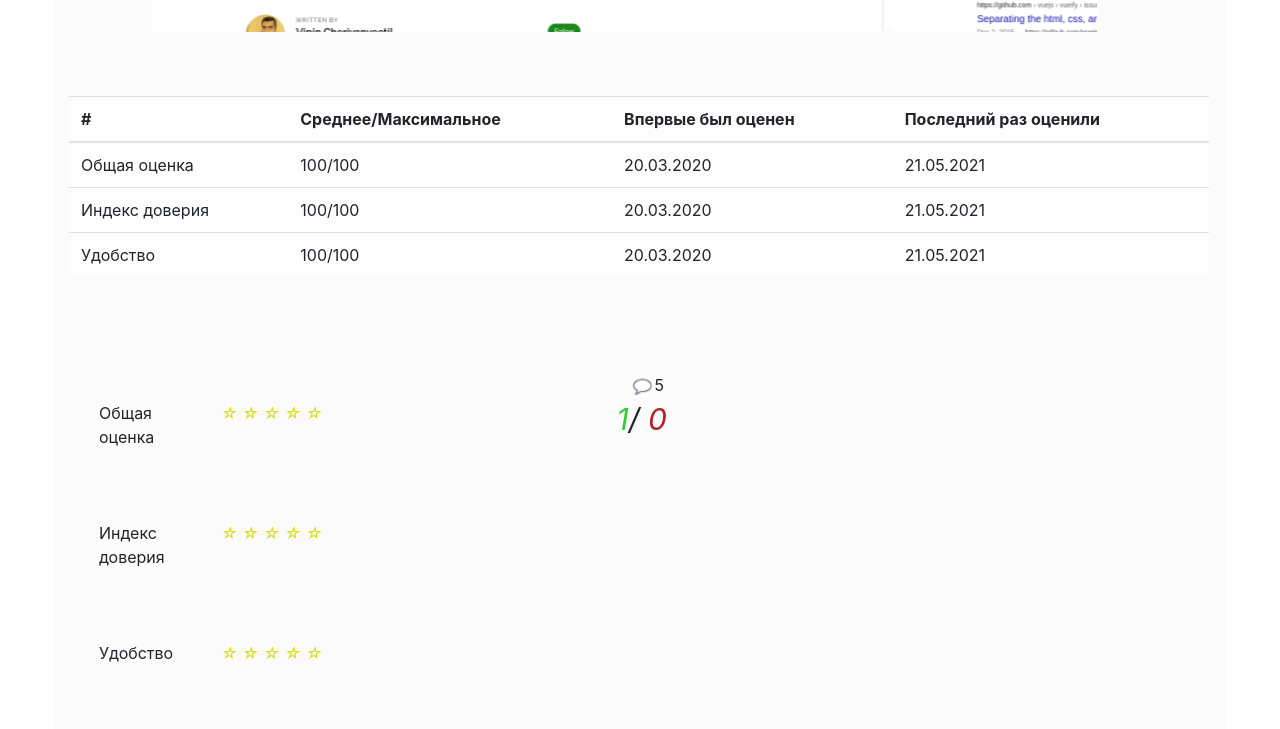
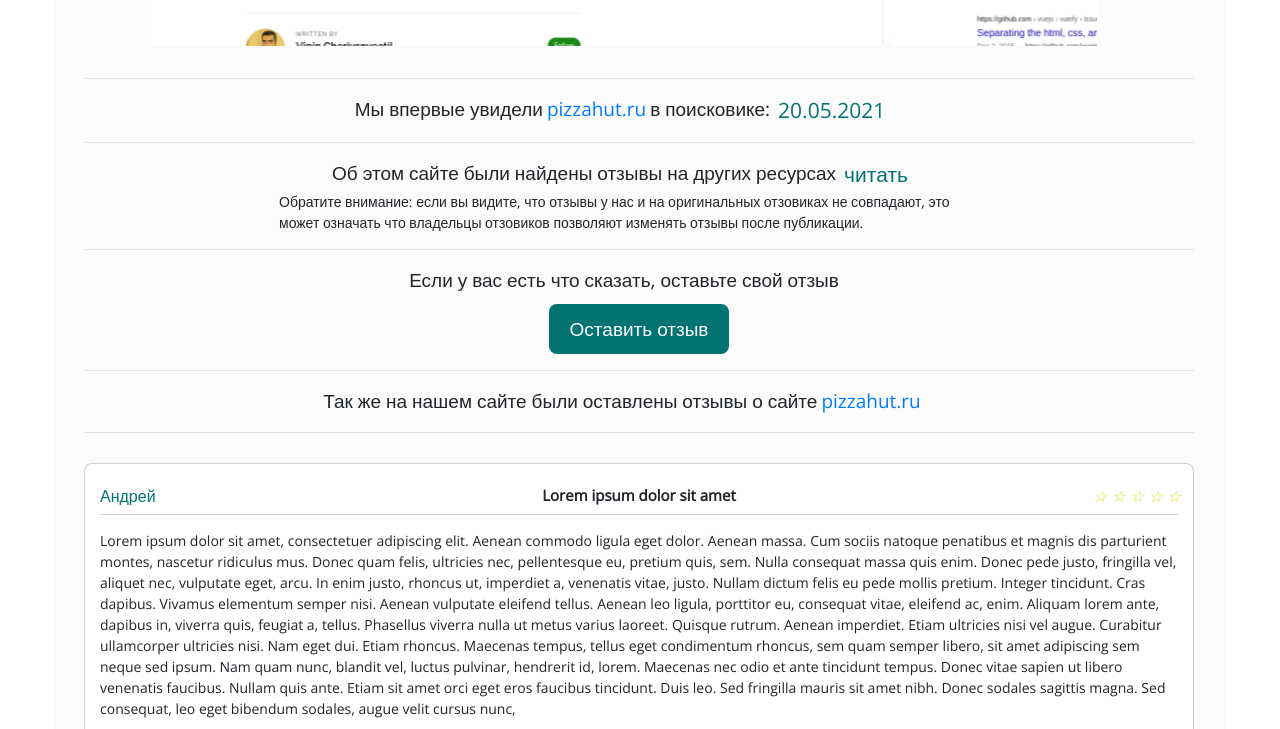
Before and after one commit to Fundamentalistic/becareful.online, a plain HTML site: page main.html in a window 1280 px wide. Shown: the part 693-1422 px from the top of the page. Drawn offline with nearby package versions, Linux system fonts and the light colour scheme.

Commit message:
new screens was added

```diff
--- a/js/components.js
+++ b/js/components.js
@@ -1,3 +1,44 @@
+Vue.component('rating', {
+    props: [
+        'rating',
+        'description'
+    ],
+    mounted: function(){
+        console.log('rating was created', this.rating);
+        this.ratingscore = this.rating;
+    },
+    template: "  <div class=\"form-group row pt-5\">\n" +
+        "    <label for=\"score\" class=\"col-2\">{{description}}</label>\n" +
+        "    <div id=\"score\" class=\"rating col-2\">\n" +
+        "      <div class=\"empty\">\n" +
+        "        <i class=\"rating-star\" v-on:click='setRating(20)'>☆</i>\n" +
+        "        <i class=\"rating-star\" v-on:click='setRating(40)'>☆</i>\n" +
+        "        <i class=\"rating-star\" v-on:click='setRating(60)'>☆</i>\n" +
+        "        <i class=\"rating-star\" v-on:click='setRating(80)'>☆</i>\n" +
+        "        <i class=\"rating-star\" v-on:click='setRating(100)'>☆</i>\n" +
+        "      </div>\n" +
+        "      <div class=\"fill\" v-bind:style=\"'height; 20px; width: '+ratingscore+'px;'\"><!--Ширина используется для управления строкой рейтинга-->\n" +
+        "        <i class=\"rating-star-fill\">★</i>\n" +
+        "        <i class=\"rating-star-fill\">★</i>\n" +
+        "        <i class=\"rating-star-fill\">★</i>\n" +
+        "        <i class=\"rating-star-fill\">★</i>\n" +
+        "        <i class=\"rating-star-fill\">★</i>\n" +
+        "      </div>\n" +
+        "    </div>\n" +
+        "  </div>\n",
+    data: function(){
+        return {
+            ratingscore: 0,
+        };
+    },
+    methods: {
+        setRating: function(val){
+            console.log(val);
+            this.ratingscore = val;
+            this.$emit('input', val, this)
+        }
+    }
+});
 
 
 Vue.component('menu-link', {
--- a/js/reviewform.js
+++ b/js/reviewform.js
@@ -1,45 +1,3 @@
-Vue.component('rating', {
-    props: [
-        'rating',
-        'description'
-    ],
-    mounted: function(){
-        console.log('rating was created', this.rating);
-        this.ratingscore = this.rating;
-    },
-    template: "  <div class=\"form-group row pt-5\">\n" +
-            "    <label for=\"score\" class=\"col-2\">{{description}}</label>\n" +
-        "    <div id=\"score\" class=\"rating col-2\">\n" +
-        "      <div class=\"empty\">\n" +
-        "        <i class=\"rating-star\" v-on:click='setRating(20)'>☆</i>\n" +
-        "        <i class=\"rating-star\" v-on:click='setRating(40)'>☆</i>\n" +
-        "        <i class=\"rating-star\" v-on:click='setRating(60)'>☆</i>\n" +
-        "        <i class=\"rating-star\" v-on:click='setRating(80)'>☆</i>\n" +
-        "        <i class=\"rating-star\" v-on:click='setRating(100)'>☆</i>\n" +
-        "      </div>\n" +
-        "      <div class=\"fill\" v-bind:style=\"'height; 20px; width: '+ratingscore+'px;'\"><!--Ширина используется для управления строкой рейтинга-->\n" +
-        "        <i class=\"rating-star-fill\">★</i>\n" +
-        "        <i class=\"rating-star-fill\">★</i>\n" +
-        "        <i class=\"rating-star-fill\">★</i>\n" +
-        "        <i class=\"rating-star-fill\">★</i>\n" +
-        "        <i class=\"rating-star-fill\">★</i>\n" +
-        "      </div>\n" +
-        "    </div>\n" +
-        "  </div>\n",
-    data: function(){
-        return {
-            ratingscore: 0,
-        };
-    },
-    methods: {
-        setRating: function(val){
-            console.log(val);
-            this.ratingscore = val;
-            this.$emit('input', val, this)
-        }
-    }
-});
-
 Vue.component('new-review-form', {
     data: function(){
         return {
--- a/main.html
+++ b/main.html
@@ -21,18 +21,19 @@
     <a class="uinput d-none d-lg-block col-md-2 " href="/login">Войти</a>
 </header>
 
+<style>
+    .site-logo{
+        height: 300px;
+        width: 300px;
+        max-height: 270px!important;
+        max-width: 270px!important;
+    }
+</style>
+
 <main class="main-border container">
-    <div class="row d-flex justify-content-center my-3"><h1><a href="#" title="Перейти на сайт">pizzahut.ru</a></h1></div>
+    <div class="row"><h1 class="col-2" style="padding-left: 2rem !important; padding-top: 1.9rem !important;"><a href="#" title="Перейти на сайт">pizzahut.ru</a></h1><div class="col-9 d-flex justify-content-end"><rating rating='50' description=''></rating></div></div>
     <hr class="divider"/>
     <div class="row">
-        <style>
-            .site-logo{
-                height: 300px;
-                width: 300px;
-                max-height: 270px!important;
-                max-width: 270px!important;
-            }
-        </style>
         <div class="col-md-1"></div>
         <div class="row slider-container container col-md-10 my-3 d-flex justify-content-center">
             <div id="carouselExampleIndicators" class="carousel slide" data-ride="carousel">
@@ -65,58 +66,20 @@
        <div class="col-md-1"></div>
     </div>
 
-
-    <table class="mt-5 table table-light round-border">
-        <thead>
-        <tr>
-            <th scope="col">#</th>
-            <th scope="col">Среднее/Максимальное</th>
-            <th scope="col">Впервые был оценен</th>
-            <th scope="col">Последний раз оценили</th>
-        </tr>
-        </thead>
-        <tbody>
-        <tr>
-            <td>Общая оценка</td>
-            <td>100/100</td>
-            <td>20.03.2020</td>
-            <td>21.05.2021</td>
-        </tr>
-        <tr>
-            <td>Индекс доверия</td>
-            <td>100/100</td>
-            <td>20.03.2020</td>
-            <td>21.05.2021</td>
-        </tr>
-        <tr>
-            <td>Удобство</td>
-            <td>100/100</td>
-            <td>20.03.2020</td>
-            <td>21.05.2021</td>
-        </tr>
-        </tbody>
-    </table>
-    <div class="row">
-        <div class="col-md-5 common-panel">
-
-            <rating v-bind:rating='convenience' description='Общая оценка'></rating>
-            <rating v-bind:rating='trustscore' description='Индекс доверия'></rating>
-            <rating v-bind:rating='convenience' description='Удобство'></rating>
-
+    <div class="container alert-container">
+        <hr class="divider"/>
+        <div class="row col-12 d-flex justify-content-center">Мы впервые увидели <a class="mx-1" href="#">pizzahut.ru</a> в поисковике: <span class="mx-2 date">20.05.2021</span></div>
+        <hr class="divider"/>
+        <div class="row col-12 d-flex justify-content-center">Об этом сайте были найдены отзывы на других ресурсах <span class="mx-2 date">читать</span></div>
+        <div class="row col-12 d-flex justify-content-center"><div class="note col-md-8">Обратите внимание: если вы видите, что отзывы у нас и на оригинальных отзовиках не совпадают, это может означать что владельцы отзовиков позволяют изменять отзывы после публикации.</div></div>
+        <hr class="divider"/>
+        <div class="row col-12 d-flex justify-content-center">Если у вас есть что сказать, оставьте свой отзыв</div>
+        <div class="btn-panel col-12 d-flex justify-content-center">
+            <input type="button" value="Оставить отзыв" onclick="window.location='https://becareful.online/new'">
         </div>
-        <div class="col-md-5 common-panel">
-            <div class="messages row mt-4" title="Всего сообщений">
-                <img src="imgs/chat.png" alt="Messages: " style="max-width: 20px; max-height: 20px">
-                <div class="message-count">5</div>
-            </div>
-            <div class="percents">
-                <i class="good-reviews" title="Число хороших отзывов">1</i><i class="divider">/</i>
-                <i class="bad-reviews" title="Число плохих отзывов">0</i>
-            </div>
-        </div>
-    </div>
-    <div class="btn-panel col-5 d-flex justify-content-end">
-        <input type="button" value="Оставить отзыв" onclick="window.location='https://becareful.online/new'">
+        <hr class="divider"/>
+        <div class="row col-12 d-flex justify-content-center">Так же на нашем сайте были оставлены отзывы о сайте <a class="mx-1" href="#">pizzahut.ru</a></div>
+        <hr class="divider"/>
     </div>
     <div class="reviews container">
         <div class="review">
@@ -253,6 +216,7 @@
 </main>
 
 <footer>
+    <script type="module" src="js/components.js"></script>
     <script src="https://code.jquery.com/jquery-3.2.1.slim.min.js" integrity="sha384-KJ3o2DKtIkvYIK3UENzmM7KCkRr/rE9/Qpg6aAZGJwFDMVNA/GpGFF93hXpG5KkN" crossorigin="anonymous"></script>
     <script src="https://cdnjs.cloudflare.com/ajax/libs/popper.js/1.12.9/umd/popper.min.js" integrity="sha384-ApNbgh9B+Y1QKtv3Rn7W3mgPxhU9K/ScQsAP7hUibX39j7fakFPskvXusvfa0b4Q" crossorigin="anonymous"></script>
     <script src="https://maxcdn.bootstrapcdn.com/bootstrap/4.0.0/js/bootstrap.min.js" integrity="sha384-JZR6Spejh4U02d8jOt6vLEHfe/JQGiRRSQQxSfFWpi1MquVdAyjUar5+76PVCmYl" crossorigin="anonymous"></script>
--- a/sass/main.scss
+++ b/sass/main.scss
@@ -1,3 +1,4 @@
+@import url('https://fonts.googleapis.com/css2?family=Open+Sans&display=swap');
 /* Color Theme Swatches in Hex */
 $Blue-1-hex: #001EBA;
 $Blue-2-hex: #05147D;
@@ -218,7 +219,7 @@ body{
     input[type="button"]{
         width: 180px;
         height: 50px;
-        margin-top: 100px;
+        margin-top: 10px;
         border-radius: 8px;
         background-color: $btn-color-1;
         color: #fff;
@@ -332,3 +333,18 @@ main{
 .round-border{
     border-radius: 5px;
 }
+body{
+    font-family: 'Open Sans', sans-serif!important;
+}
+.alert-container{
+    div{
+        font-size: 19px;
+    }
+    .date{
+        color: #027373;
+        font-size: 21px;
+    }
+}
+.note{
+    font-size: 14px!important;
+}
```
Also changed, not shown: css/main.css, 1 other file.
